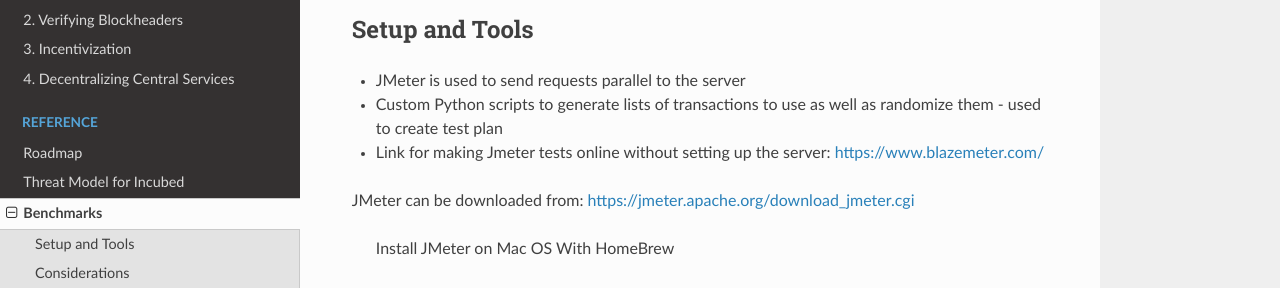
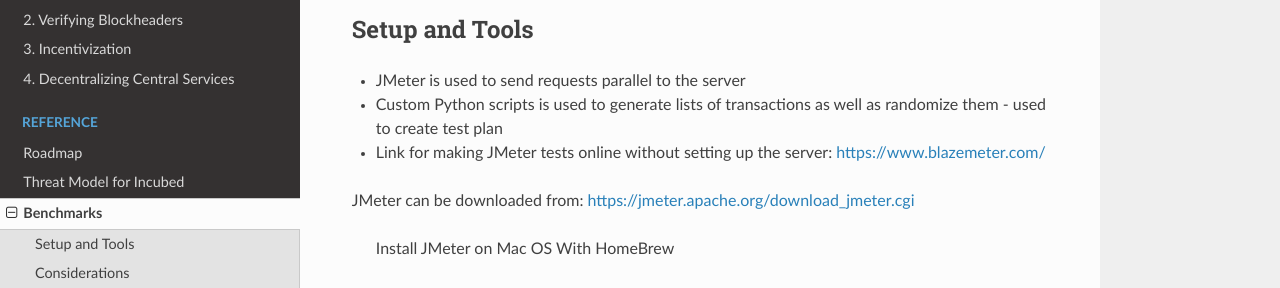
Before and after one commit to blockchainsllc/in3-docs, a Sphinx documentation site: the page built from docs/benchmarkSummary.rst, in a window 1280 px wide and 900 px high. Shown: the part 219-507 px from the top of the window. Built offline with Sphinx 7.4.7 and the Read the Docs theme 2.0.0, drawn with Linux system fonts in a browser that asks for light colours; pages that are not in the unit, such as notebooks, are missing from menus.

Commit message:
Update benchmarkSummary.rst

```diff
--- a/docs/benchmarkSummary.rst
+++ b/docs/benchmarkSummary.rst
@@ -9,8 +9,8 @@ Setup and Tools
 ###############
 
 - JMeter is used to send requests parallel to the server
-- Custom Python scripts to generate lists of transactions to use as well as randomize them - used to create test plan
-- Link for making Jmeter tests online without setting up the server: https://www.blazemeter.com/
+- Custom Python scripts is used to generate lists of transactions as well as randomize them - used to create test plan
+- Link for making JMeter tests online without setting up the server: https://www.blazemeter.com/
 
 JMeter can be downloaded from: https://jmeter.apache.org/download_jmeter.cgi
 
```
